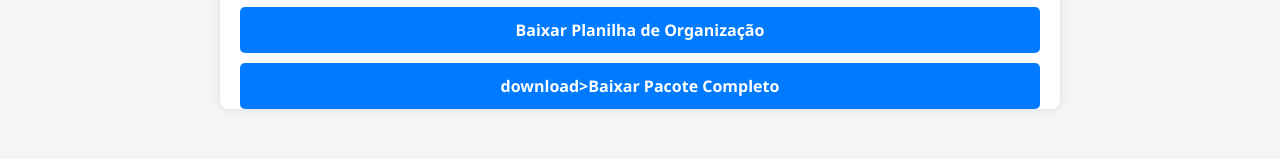
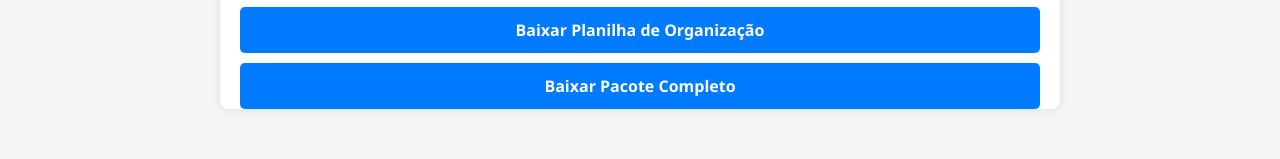
Before and after one commit to sokyoenvy/Emprenda, a plain HTML site: page index.html in a window 1280 px wide. Shown: the part 525-684 px from the top of the page. Drawn offline with Linux system fonts and the light colour scheme.

Commit message:
Index.html

```diff
--- a/index.html
+++ b/index.html
@@ -81,7 +81,7 @@
       <h2>Arquivos para download:</h2>
       <a href="ebook_negocio_digital.pdf" download>Baixar PDF - Guia de Início</a>
       <a href="checklist_criacao.pdf" download>Baixar Planilha de Organização</a>
-      <a href="Kit_Digital_Empreenda_do_Zero.zip"> download>Baixar Pacote Completo</a>
+      <a href="Kit_Digital_Empreenda_do_Zero.zip" download>Baixar Pacote Completo</a>
     </section>
   </main>
 
```
